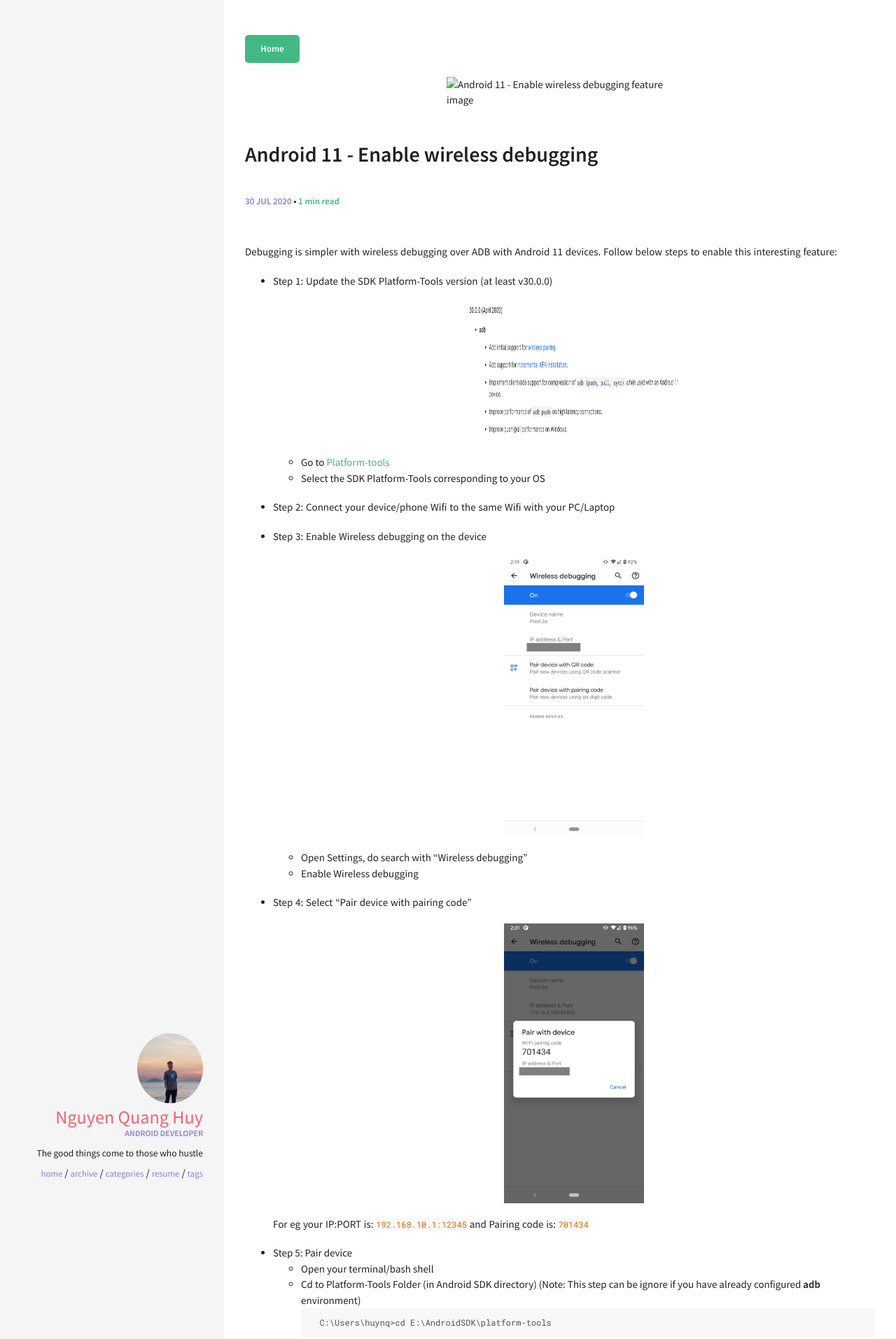
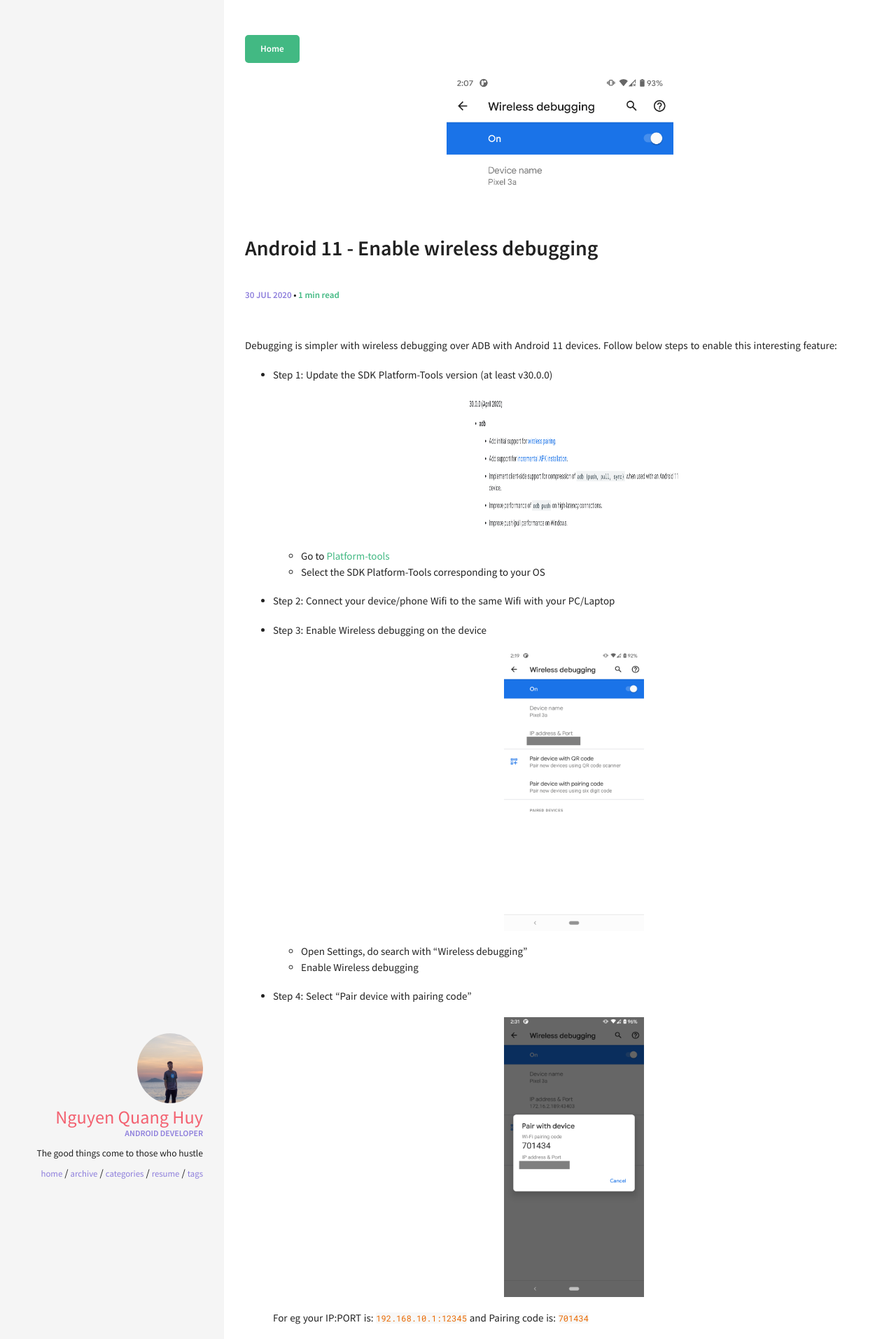
Before and after one commit to huynguyennovem/huynguyennovem.github.io, a Jekyll site: the page built from _posts/2020-07-30-android11-enable-wireless-debugging.md, in a window 1280 px wide. Shown: the top 1914 px of the page at 70% size. Built offline with Jekyll 4.4.1, drawn with Linux system fonts in a browser that asks for light colours; comment, search, counter and statistics services are not loaded.

Commit message:
update  file

```diff
--- a/_posts/2020-07-30-android11-enable-wireless-debugging.md
+++ b/_posts/2020-07-30-android11-enable-wireless-debugging.md
@@ -6,7 +6,7 @@
 categories: [android 11, tutorial, android, debugging]
 comments: true
 image:
-    feature: img/wireless-debugging.png
+    feature: https://huynguyennovem.github.io/static/img/wireless-debugging.png
 tags: [android 11, tutorial, android, debugging, wireless]
 ---
 Debugging is simpler with wireless debugging over ADB with Android 11 devices. Follow below steps to enable this interesting feature:
```
